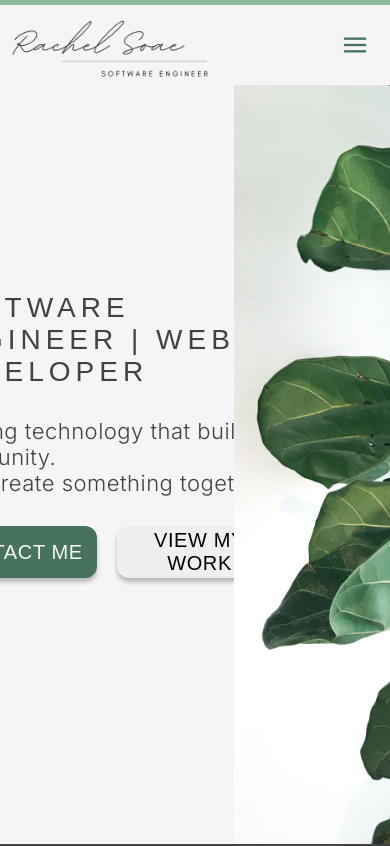
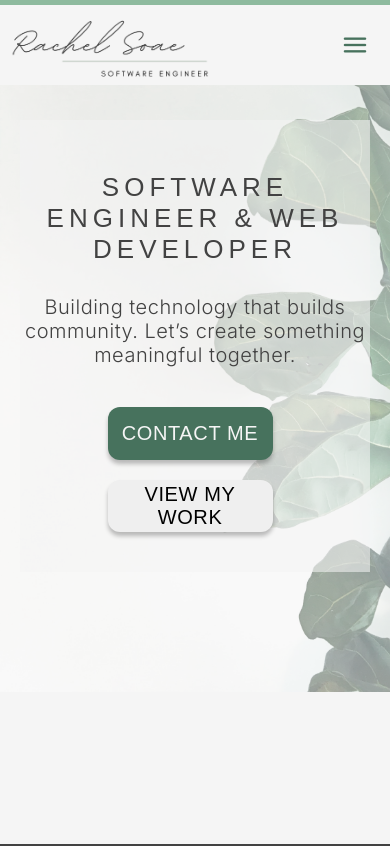
Before and after one commit to rachelsoae/portfolio, a React (Create React App) app: page / in a window 390 px wide. Shown: the top 846 px of the page. Built offline with nearby package versions, Linux system fonts and the light colour scheme; a web font is replaced by a local one.

Commit message:
Redesign home screen for mobile

```diff
--- a/src/components/Home/Home.js
+++ b/src/components/Home/Home.js
@@ -3,13 +3,12 @@ import {Link} from 'react-router-dom';
 
 const Home = () => {
   return (
-    <div className='hero-section'>
-      <div className='hero-text-container'>
-        <section className='hero-text-wrapper'>
-          <h2>Software Engineer | Web Developer</h2>
-          <p>Building technology that builds community.</p>
-          <p>Let’s create something together.</p>
-          <div className='buttons-container'>
+    <div className='hero'>
+      <div className='hero__text-container'>
+        <section className='hero__text-wrapper'>
+          <h2>Software Engineer & Web Developer</h2>
+          <p> Building technology that builds community. Let’s create something meaningful together.</p>
+          <div className='hero__buttons-container'>
             <Link to='/contact'>
               <button className='primary-button'>Contact Me</button>
             </Link>
@@ -19,7 +18,7 @@ const Home = () => {
           </div>
         </section>
       </div>
-      <div className='hero-image-container'>
+      <div className='hero__image-container'>
         <img
           src={philomena}
           alt='a fiddle-leaf fig grows skyward against an off-white backdrop'
--- a/src/components/Home/_Home.scss
+++ b/src/components/Home/_Home.scss
@@ -1,13 +1,12 @@
 @use '../../styles/variables' as *;
 @use '../../styles/mixins' as *;
 
-.hero-section {
-  height: 100%;
+.hero {
   width: 100%;
   display: flex;
 }
 
-.hero-text-container {
+.hero__text-container {
   width: 60%;
   @include true-center;
   h2 {
@@ -19,11 +18,11 @@
   }
 }
 
-.hero-text-wrapper {
+.hero__text-wrapper {
   display: flex;
   flex-direction: column;
   margin: 8rem;
-  .buttons-container {
+  .hero__buttons-container {
     display: flex;
     align-items: center;
     margin: 3rem 0;
@@ -36,7 +35,7 @@
   }
 }
 
-.hero-image-container {
+.hero__image-container {
   width: 40%;
   img {
     width: 100%;
@@ -46,14 +45,18 @@
 }
 
 @media screen and (max-width: 950px) {
-  .hero-text-wrapper {
+  .hero__text-wrapper {
     margin: 8rem 4rem;
   }
 }
 
 @media screen and (max-width: 780px) {
-  .hero-text-wrapper {
-    margin: 8rem 2rem;
+  .hero__text-container {
+    width: 65%;
+  }
+  .hero__text-wrapper {
+    margin: 12rem 2rem;
+    text-align: center;
     h2 {
       font-size: 2.8rem;
     }
@@ -61,4 +64,48 @@
       font-size: 2.2rem;
     }
   }
+  .hero__buttons-container {
+    @include center-column;
+    button {
+      margin: 1rem;
+    }
+  }
+  .hero__image-container {
+    width: 35%;
+  }
 }
+
+@media screen and (max-width: 650px) {
+  .hero__text-wrapper {
+    text-align: center;
+    h2 {
+      font-size: 2.6rem;
+    }
+    p {
+      font-size: 2rem;
+    }
+  }
+}
+
+@media screen and (max-width: 600px) {
+  .hero {
+    background-image: url("../assets/philomena.jpeg");
+    background-repeat: no-repeat;
+    background-size: cover;
+    @include true-center;
+  }
+  .hero__image-container {
+    display: none;
+  }
+  .hero__text-container {
+    background-color: #F5F5F590;
+    height: 100%;
+    width: 100%;
+  }
+  .hero__text-wrapper {
+    background-color: #F5F5F590;
+    width: 100%;
+    height: 100%;
+    // padding: 1.5rem;
+  }
+}
--- a/src/styles/output.css
+++ b/src/styles/output.css
@@ -126,17 +126,17 @@ button:hover,
   margin: 3rem;
 }
 
-#menu-exit {
+#menu__exit {
   align-self: flex-end;
 }
 
-.menu-buttons {
+.menu__buttons {
   display: flex;
   flex-direction: column;
   align-items: center;
 }
 
-.menu-button {
+.menu__button {
   margin: 1rem;
 }
 
@@ -189,67 +189,115 @@ button:hover,
   transition: transform 0.05s ease-in-out;
 }
 
-.hero-section {
-  height: 100%;
+.hero {
   width: 100%;
   display: flex;
 }
 
-.hero-text-container {
+.hero__text-container {
   width: 60%;
   display: flex;
   justify-content: center;
   align-items: center;
 }
-.hero-text-container h2 {
+.hero__text-container h2 {
   margin-bottom: 3rem;
 }
-.hero-text-container p {
+.hero__text-container p {
   font-size: 2.5rem;
   letter-spacing: 0.05rem;
 }
 
-.hero-text-wrapper {
+.hero__text-wrapper {
   display: flex;
   flex-direction: column;
   margin: 8rem;
 }
-.hero-text-wrapper .buttons-container {
+.hero__text-wrapper .hero__buttons-container {
   display: flex;
   align-items: center;
   margin: 3rem 0;
 }
-.hero-text-wrapper .buttons-container button {
+.hero__text-wrapper .hero__buttons-container button {
   margin-right: 2rem;
 }
-.hero-text-wrapper .buttons-container button:hover {
+.hero__text-wrapper .hero__buttons-container button:hover {
   transform: scale(1.1);
   transition: transform 0.05s ease-in-out;
 }
 
-.hero-image-container {
+.hero__image-container {
   width: 40%;
 }
-.hero-image-container img {
+.hero__image-container img {
   width: 100%;
   height: 100%;
   object-fit: cover;
 }
 
 @media screen and (max-width: 950px) {
-  .hero-text-wrapper {
+  .hero__text-wrapper {
     margin: 8rem 4rem;
   }
 }
 @media screen and (max-width: 780px) {
-  .hero-text-wrapper {
-    margin: 8rem 2rem;
+  .hero__text-container {
+    width: 65%;
   }
-  .hero-text-wrapper h2 {
+  .hero__text-wrapper {
+    margin: 12rem 2rem;
+    text-align: center;
+  }
+  .hero__text-wrapper h2 {
     font-size: 2.8rem;
   }
-  .hero-text-wrapper p {
+  .hero__text-wrapper p {
     font-size: 2.2rem;
+  }
+  .hero__buttons-container {
+    display: flex;
+    flex-direction: column;
+    align-items: center;
+  }
+  .hero__buttons-container button {
+    margin: 1rem;
+  }
+  .hero__image-container {
+    width: 35%;
+  }
+}
+@media screen and (max-width: 650px) {
+  .hero__text-wrapper {
+    text-align: center;
+  }
+  .hero__text-wrapper h2 {
+    font-size: 2.6rem;
+  }
+  .hero__text-wrapper p {
+    font-size: 2rem;
+  }
+}
+@media screen and (max-width: 600px) {
+  .hero {
+    background-image: url("../assets/philomena.jpeg");
+    background-repeat: no-repeat;
+    background-size: cover;
+    display: flex;
+    justify-content: center;
+    align-items: center;
+  }
+  .hero__image-container {
+    display: none;
+  }
+  .hero__text-container {
+    background-color: rgba(245, 245, 245, 0.5647058824);
+    height: 100%;
+    width: 100%;
+  }
+  .hero__text-wrapper {
+    background-color: rgba(245, 245, 245, 0.5647058824);
+    width: 100%;
+    height: 100%;
   }
 }
 .top-nav {
```
Also changed, not shown: 1 other file (tests, documents, lock files or other folders).
